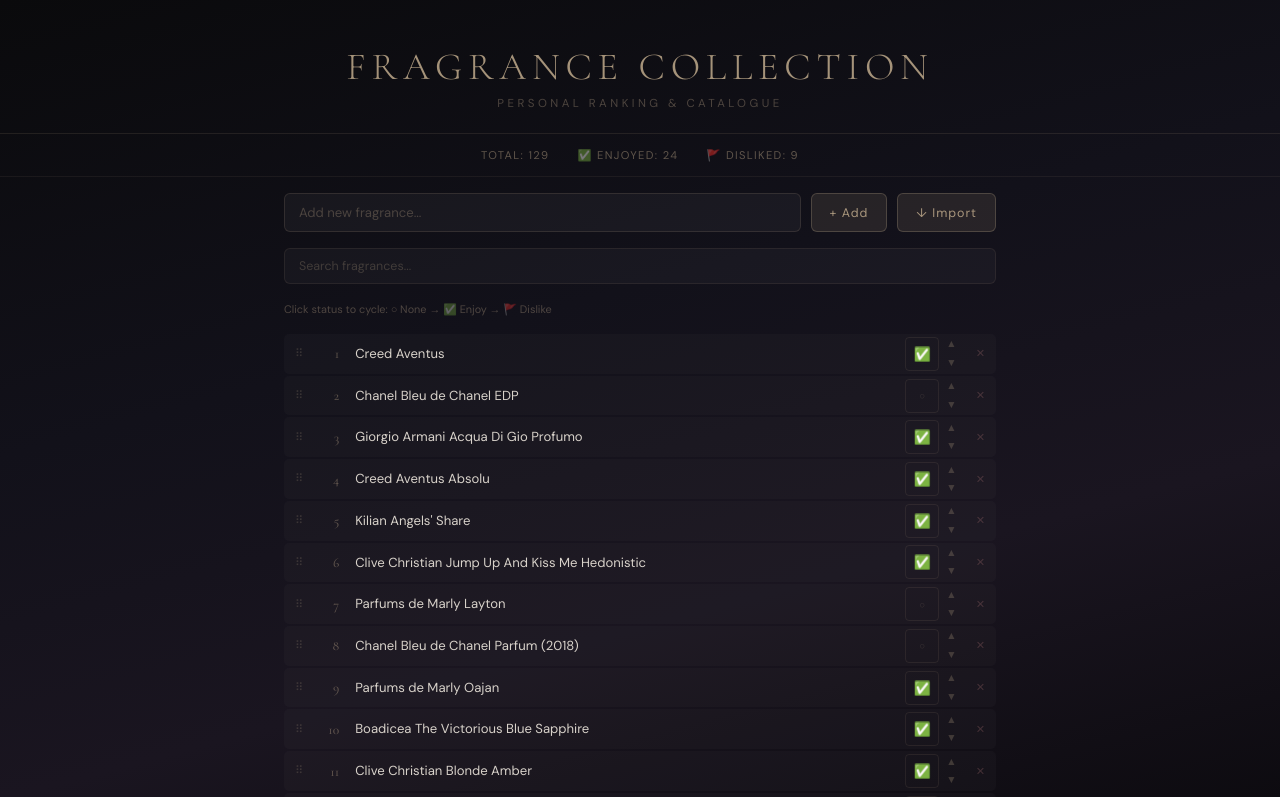
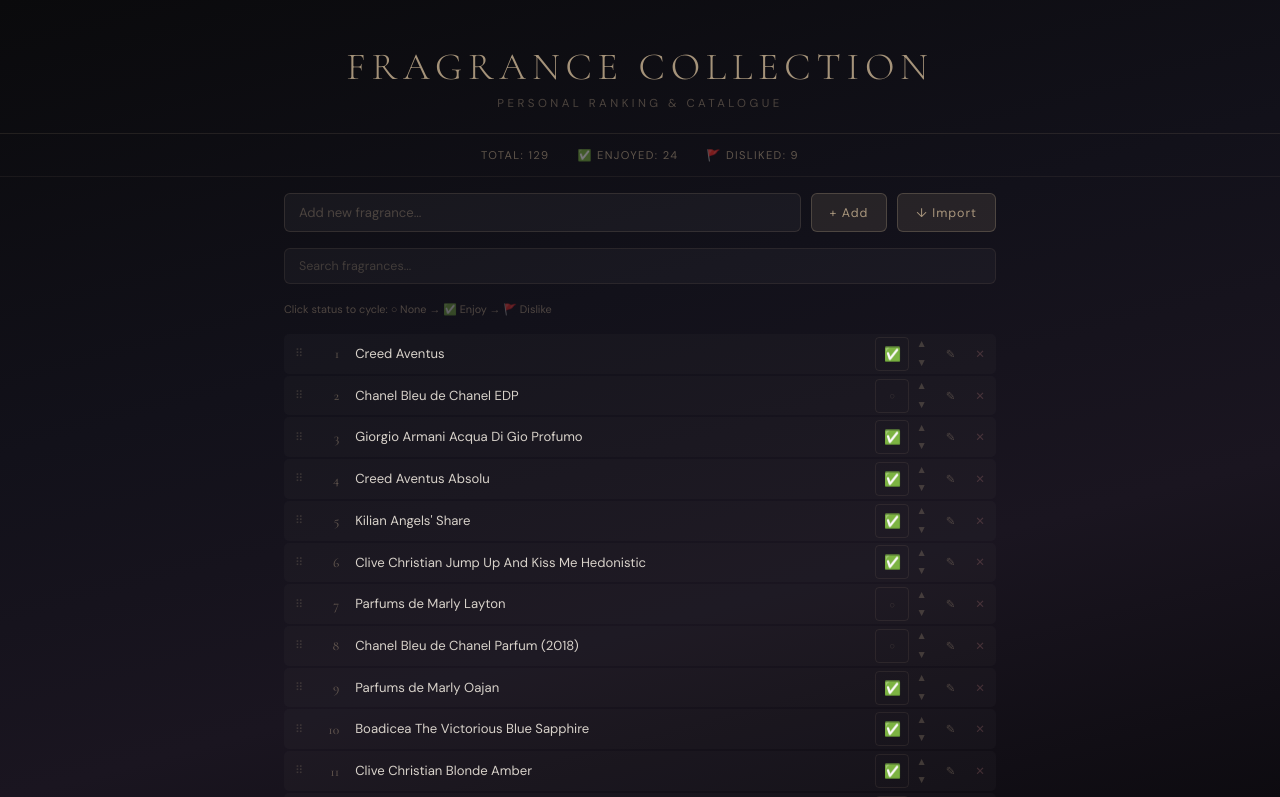
Before and after one commit to verccety/fragrances, an Angular app: page / in a window 1280 px wide. Shown: the top 797 px of the page. Built offline with nearby package versions, Linux system fonts and the light colour scheme.

Commit message:
add rename support

```diff
--- a/src/app/app.html
+++ b/src/app/app.html
@@ -50,7 +50,25 @@
         <div class="frag-row">
           <span class="frag-row__handle">⠿</span>
           <span class="frag-row__rank">{{ entry.index + 1 }}</span>
-          <span class="frag-row__name">{{ entry.item.name }}</span>
+          @if (isEditing(entry.index)) {
+            <input
+              class="frag-row__input"
+              type="text"
+              placeholder="Rename fragrance..."
+              [value]="editingName()"
+              (input)="editingName.set($any($event.target).value)"
+              (keydown)="handleRenameKeydown($event, entry.index)"
+              autofocus
+            />
+          } @else {
+            <span
+              class="frag-row__name"
+              title="Double-click to rename"
+              (dblclick)="startRename(entry.index)"
+            >
+              {{ entry.item.name }}
+            </span>
+          }
           <button
             class="frag-row__status"
             [class.frag-row__status--empty]="!entry.item.status"
@@ -60,10 +78,52 @@
             {{ entry.item.status ? getStatusIcon(entry.item.status) : '○' }}
           </button>
           <div class="frag-row__arrows">
-            <button class="frag-row__arrow" (click)="moveUp(entry.index)" title="Move up">▲</button>
-            <button class="frag-row__arrow" (click)="moveDown(entry.index)" title="Move down">▼</button>
+            <button
+              class="frag-row__arrow"
+              [disabled]="isRenaming()"
+              (click)="moveUp(entry.index)"
+              title="Move up"
+            >
+              ▲
+            </button>
+            <button
+              class="frag-row__arrow"
+              [disabled]="isRenaming()"
+              (click)="moveDown(entry.index)"
+              title="Move down"
+            >
+              ▼
+            </button>
           </div>
-          <button class="frag-row__delete" (click)="removeItem(entry.index)" title="Remove">✕</button>
+          @if (isEditing(entry.index)) {
+            <div class="frag-row__edit-actions">
+              <button
+                class="frag-row__action frag-row__action--save"
+                [disabled]="editingName().trim().length === 0"
+                (click)="saveRename(entry.index)"
+              >
+                Save
+              </button>
+              <button class="frag-row__action" (click)="cancelRename()">Cancel</button>
+            </div>
+          } @else {
+            <button
+              class="frag-row__edit"
+              [disabled]="isRenaming()"
+              (click)="startRename(entry.index)"
+              title="Rename"
+            >
+              ✎
+            </button>
+            <button
+              class="frag-row__delete"
+              [disabled]="isRenaming()"
+              (click)="removeItem(entry.index)"
+              title="Remove"
+            >
+              ✕
+            </button>
+          }
         </div>
       }
     } @else {
@@ -74,13 +134,36 @@
         class="drop-zone"
       >
         @for (entry of filteredItems(); track entry.index) {
-          <div cdkDrag class="frag-row" [cdkDragData]="entry">
+          <div
+            cdkDrag
+            class="frag-row"
+            [cdkDragData]="entry"
+            [cdkDragDisabled]="isRenaming()"
+          >
             <!-- Drag preview placeholder -->
             <div class="frag-row__placeholder" *cdkDragPlaceholder></div>
 
             <span class="frag-row__handle" cdkDragHandle>⠿</span>
             <span class="frag-row__rank">{{ entry.index + 1 }}</span>
-            <span class="frag-row__name">{{ entry.item.name }}</span>
+            @if (isEditing(entry.index)) {
+              <input
+                class="frag-row__input"
+                type="text"
+                placeholder="Rename fragrance..."
+                [value]="editingName()"
+                (input)="editingName.set($any($event.target).value)"
+                (keydown)="handleRenameKeydown($event, entry.index)"
+                autofocus
+              />
+            } @else {
+              <span
+                class="frag-row__name"
+                title="Double-click to rename"
+                (dblclick)="startRename(entry.index)"
+              >
+                {{ entry.item.name }}
+              </span>
+            }
             <button
               class="frag-row__status"
               [class.frag-row__status--empty]="!entry.item.status"
@@ -90,10 +173,52 @@
               {{ entry.item.status ? getStatusIcon(entry.item.status) : '○' }}
             </button>
             <div class="frag-row__arrows">
-              <button class="frag-row__arrow" (click)="moveUp(entry.index)" title="Move up">▲</button>
-              <button class="frag-row__arrow" (click)="moveDown(entry.index)" title="Move down">▼</button>
+              <button
+                class="frag-row__arrow"
+                [disabled]="isRenaming()"
+                (click)="moveUp(entry.index)"
+                title="Move up"
+              >
+                ▲
+              </button>
+              <button
+                class="frag-row__arrow"
+                [disabled]="isRenaming()"
+                (click)="moveDown(entry.index)"
+                title="Move down"
+              >
+                ▼
+              </button>
             </div>
-            <button class="frag-row__delete" (click)="removeItem(entry.index)" title="Remove">✕</button>
+            @if (isEditing(entry.index)) {
+              <div class="frag-row__edit-actions">
+                <button
+                  class="frag-row__action frag-row__action--save"
+                  [disabled]="editingName().trim().length === 0"
+                  (click)="saveRename(entry.index)"
+                >
+                  Save
+                </button>
+                <button class="frag-row__action" (click)="cancelRename()">Cancel</button>
+              </div>
+            } @else {
+              <button
+                class="frag-row__edit"
+                [disabled]="isRenaming()"
+                (click)="startRename(entry.index)"
+                title="Rename"
+              >
+                ✎
+              </button>
+              <button
+                class="frag-row__delete"
+                [disabled]="isRenaming()"
+                (click)="removeItem(entry.index)"
+                title="Remove"
+              >
+                ✕
+              </button>
+            }
           </div>
         }
       </div>
--- a/src/app/app.scss
+++ b/src/app/app.scss
@@ -217,6 +217,15 @@
     border-color: rgba($gold, 0.1);
   }
 
+  &.cdk-drag-disabled {
+    cursor: default;
+
+    .frag-row__handle {
+      cursor: default;
+      color: rgba($gold, 0.12);
+    }
+  }
+
   &__placeholder {
     background: rgba($gold, 0.08);
     border: 1px dashed rgba($gold, 0.3);
@@ -244,14 +253,38 @@
     padding-right: 12px;
   }
 
-  &__name {
+  &__name,
+  &__input {
     flex: 1;
+    min-width: 0;
     font-family: 'DM Sans', sans-serif;
     font-size: 0.82rem;
+    line-height: 1.35;
+  }
+
+  &__name {
     font-weight: 400;
     color: $text-dim;
     padding: 10px 4px;
-    line-height: 1.35;
+  }
+
+  &__input {
+    background: rgba(255, 255, 255, 0.04);
+    border: 1px solid rgba($gold, 0.22);
+    border-radius: 6px;
+    color: $text;
+    margin: 6px 4px;
+    padding: 8px 10px;
+    outline: none;
+
+    &:focus {
+      border-color: rgba($gold, 0.45);
+      background: rgba(255, 255, 255, 0.06);
+    }
+
+    &::placeholder {
+      color: rgba($gold, 0.24);
+    }
   }
 
   &__status {
@@ -301,19 +334,83 @@
     &:hover {
       color: rgba($gold, 0.7);
     }
+
+    &:disabled {
+      color: rgba($gold, 0.12);
+      cursor: not-allowed;
+    }
+  }
+
+  &__edit-actions {
+    display: flex;
+    gap: 6px;
+    padding: 0 8px 0 4px;
+  }
+
+  &__action,
+  &__edit,
+  &__delete {
+    background: none;
+    cursor: pointer;
+    transition: all 0.15s;
+  }
+
+  &__action {
+    border: 1px solid rgba($gold, 0.18);
+    border-radius: 4px;
+    color: rgba($gold, 0.75);
+    font-family: 'DM Sans', sans-serif;
+    font-size: 0.66rem;
+    letter-spacing: 0.08em;
+    padding: 6px 8px;
+    text-transform: uppercase;
+
+    &:hover {
+      background: rgba($gold, 0.08);
+      border-color: rgba($gold, 0.28);
+    }
+
+    &:disabled {
+      opacity: 0.35;
+      cursor: not-allowed;
+    }
+  }
+
+  &__action--save {
+    color: rgba($gold, 0.92);
+    border-color: rgba($gold, 0.32);
+  }
+
+  &__edit,
+  &__delete {
+    border: none;
+    padding: 8px 10px;
+    font-size: 0.72rem;
+  }
+
+  &__edit {
+    color: rgba($gold, 0.3);
+
+    &:hover {
+      color: rgba($gold, 0.82);
+    }
+
+    &:disabled {
+      color: rgba($gold, 0.12);
+      cursor: not-allowed;
+    }
   }
 
   &__delete {
-    background: none;
-    border: none;
     color: $danger;
-    cursor: pointer;
-    padding: 8px 10px;
-    font-size: 0.7rem;
-    transition: color 0.15s;
 
     &:hover {
       color: $danger-hover;
+    }
+
+    &:disabled {
+      color: rgba($danger, 0.45);
+      cursor: not-allowed;
     }
   }
 }
--- a/src/app/app.ts
+++ b/src/app/app.ts
@@ -24,6 +24,8 @@
   public items = signal<Fragrance[]>(this.loadItems());
   public searchQuery = signal('');
   public newName = signal('');
+  public editingIndex = signal<number | null>(null);
+  public editingName = signal('');
   public showImportModal = signal(false);
   public importText = signal('');
   public importPreview = signal<Fragrance[]>([]);
@@ -56,8 +58,10 @@
   public formatted = computed(() => formatList(this.items()));
 
   public isSearchActive = computed(() => this.searchQuery().length > 0);
+  public isRenaming = computed(() => this.editingIndex() !== null);
 
   public onDrop(event: CdkDragDrop<Fragrance[]>) {
+    if (this.isRenaming()) { return; }
     const current = [...this.items()];
     const filtered = this.filteredItems();
     const realPrevIndex = filtered[event.previousIndex].index;
@@ -77,6 +81,7 @@
   }
 
   public moveUp(realIndex: number) {
+    if (this.isRenaming()) { return; }
     if (realIndex <= 0) { return; }
     const current = [...this.items()];
     [current[realIndex - 1], current[realIndex]] = [current[realIndex], current[realIndex - 1]];
@@ -84,6 +89,7 @@
   }
 
   public moveDown(realIndex: number) {
+    if (this.isRenaming()) { return; }
     const current = [...this.items()];
     if (realIndex >= current.length - 1) { return; }
     [current[realIndex], current[realIndex + 1]] = [current[realIndex + 1], current[realIndex]];
@@ -91,6 +97,7 @@
   }
 
   public removeItem(realIndex: number) {
+    if (this.isRenaming()) { return; }
     this.items.update((items) => items.filter((_, i) => i !== realIndex));
   }
 
@@ -105,6 +112,48 @@
     if (event.key === 'Enter') { this.addItem(); }
   }
 
+  public isEditing(realIndex: number): boolean {
+    return this.editingIndex() === realIndex;
+  }
+
+  public startRename(realIndex: number) {
+    const item = this.items()[realIndex];
+    if (!item || this.isRenaming()) { return; }
+
+    this.editingIndex.set(realIndex);
+    this.editingName.set(item.name);
+  }
+
+  public saveRename(realIndex: number) {
+    if (!this.isEditing(realIndex)) { return; }
+
+    const name = this.editingName().trim();
+    if (!name) { return; }
+
+    this.items.update((items) =>
+      items.map((item, index) => (index === realIndex ? { ...item, name } : item)),
+    );
+    this.cancelRename();
+  }
+
+  public cancelRename() {
+    this.editingIndex.set(null);
+    this.editingName.set('');
+  }
+
+  public handleRenameKeydown(event: KeyboardEvent, realIndex: number) {
+    if (event.key === 'Enter') {
+      event.preventDefault();
+      this.saveRename(realIndex);
+      return;
+    }
+
+    if (event.key === 'Escape') {
+      event.preventDefault();
+      this.cancelRename();
+    }
+  }
+
   public copyToClipboard() {
     navigator.clipboard.writeText(this.formatted()).then(() => {
       this.copied.set(true);
@@ -113,6 +162,7 @@
   }
 
   public openImport() {
+    this.cancelRename();
     this.importText.set('');
     this.importPreview.set([]);
     this.showImportModal.set(true);
@@ -130,6 +180,7 @@
   public confirmImport() {
     const parsed = this.importPreview();
     if (parsed.length > 0) {
+      this.cancelRename();
       this.items.set(parsed);
     }
     this.showImportModal.set(false);
```
